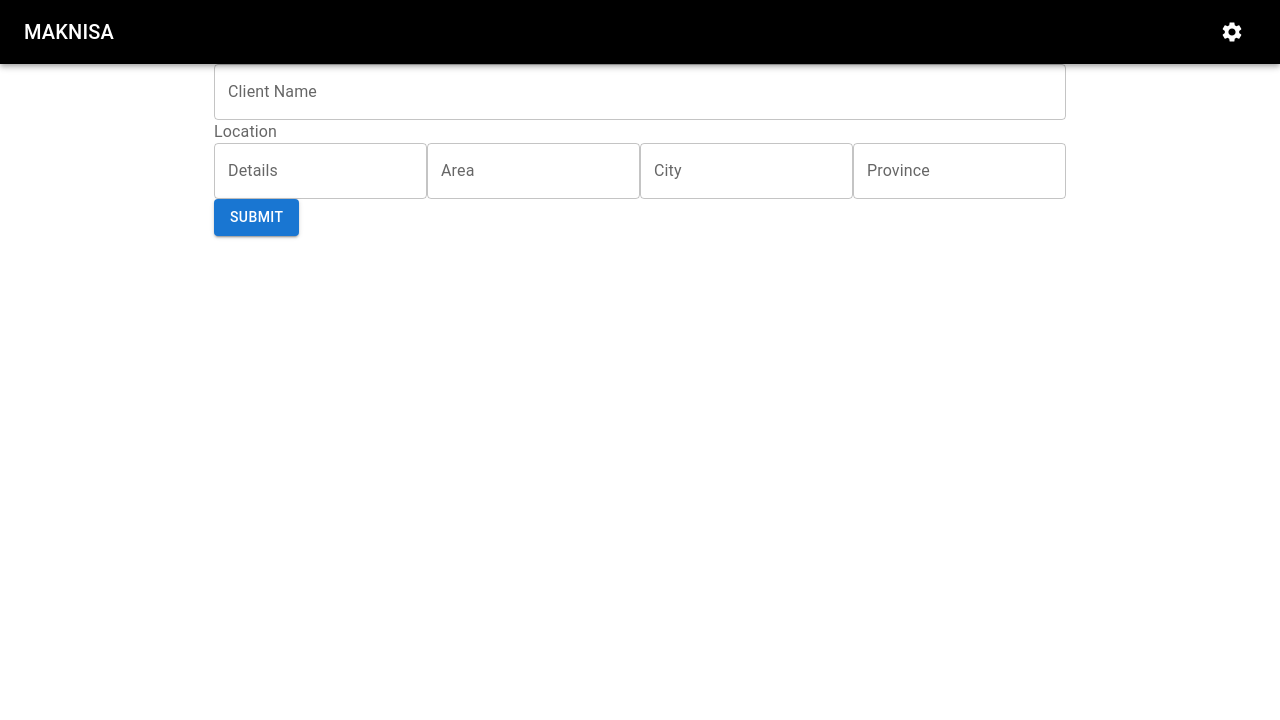
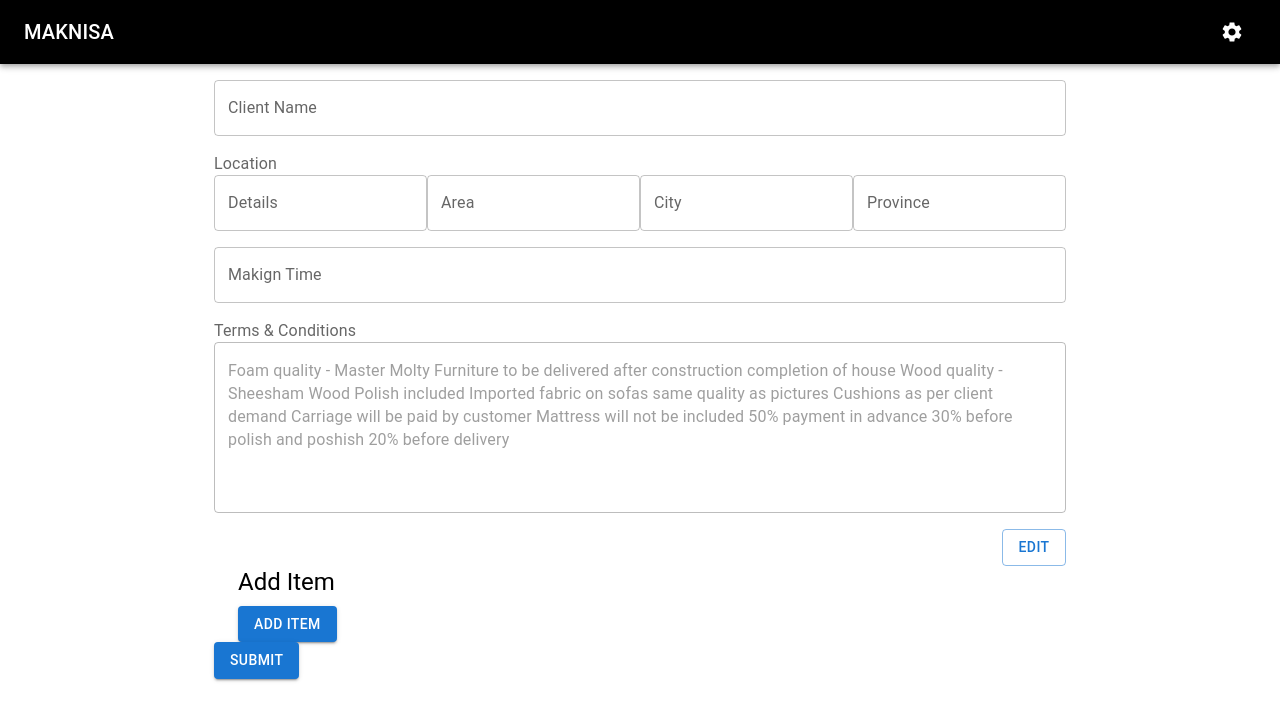
Before and after one commit to Shuja-Siddiqui/maknisa-invoicing-system, a React (Create React App) app: page / in a window 1280 px wide. Shown: the top 720 px of the page. Built offline with nearby package versions, Linux system fonts and the light colour scheme.

Commit message:
MIS-7 temp commit

```diff
--- /dev/null
+++ b/src/components/invoiceForm/AdditemForm.jsx
@@ -0,0 +1,123 @@
+import React, { useState } from "react";
+import {
+  TextField,
+  Button,
+  Container,
+  FormControl,
+  Typography,
+} from "@mui/material";
+
+export const AddItemForm = () => {
+  const [isFormVisible, setFormVisible] = useState(false);
+  const [itemData, setItemData] = useState({
+    description: "",
+    dimension: "",
+    rate: "",
+    quantity: "",
+    price: "",
+    avatar: null,
+  });
+
+  const handleToggleForm = () => {
+    setFormVisible(!isFormVisible);
+    setItemData({
+      description: "",
+      dimension: "",
+      rate: "",
+      quantity: "",
+      price: "",
+      avatar: null,
+    });
+  };
+
+  const handleInputChange = (field, value) => {
+    setItemData((prevData) => ({
+      ...prevData,
+      [field]: value,
+    }));
+  };
+
+  const handleAvatarChange = (e) => {
+    const file = e.target.files[0];
+    setItemData((prevData) => ({
+      ...prevData,
+      avatar: file,
+    }));
+  };
+
+  const handleAddItem = () => {
+    // Handle adding the item to your state or perform necessary actions
+    // ...
+
+    // Clear the form fields
+    setItemData({
+      description: "",
+      dimension: "",
+      rate: "",
+      quantity: "",
+      price: "",
+      avatar: null,
+    });
+  };
+
+  return (
+    <Container maxWidth="md">
+      <Typography variant="h5" gutterBottom>
+        Add Item
+      </Typography>
+      {isFormVisible && (
+        <form>
+          <FormControl fullWidth>
+            <TextField
+              label="Description"
+              fullWidth
+              value={itemData.description}
+              onChange={(e) => handleInputChange("description", e.target.value)}
+              sx={{ marginBottom: 2 }}
+            />
+            <TextField
+              label="Dimension"
+              fullWidth
+              value={itemData.dimension}
+              onChange={(e) => handleInputChange("dimension", e.target.value)}
+              sx={{ marginBottom: 2 }}
+            />
+            <TextField
+              label="Rate"
+              fullWidth
+              value={itemData.rate}
+              onChange={(e) => handleInputChange("rate", e.target.value)}
+              sx={{ marginBottom: 2 }}
+            />
+            <TextField
+              label="Quantity"
+              fullWidth
+              value={itemData.quantity}
+              onChange={(e) => handleInputChange("quantity", e.target.value)}
+              sx={{ marginBottom: 2 }}
+            />
+            <TextField
+              label="Price"
+              fullWidth
+              value={itemData.price}
+              onChange={(e) => handleInputChange("price", e.target.value)}
+              sx={{ marginBottom: 2 }}
+            />
+            <input
+              type="file"
+              accept="image/*"
+              onChange={handleAvatarChange}
+              sx={{ marginBottom: 2 }}
+            />
+            <Button variant="contained" color="primary" onClick={handleAddItem}>
+              Add Item
+            </Button>
+          </FormControl>
+        </form>
+      )}
+      <Button variant="contained" color="primary" onClick={handleToggleForm}>
+        {isFormVisible ? "Cancel" : "Add Item"}
+      </Button>
+    </Container>
+  );
+};
--- a/src/components/invoiceForm/InvoiceForm.jsx
+++ b/src/components/invoiceForm/InvoiceForm.jsx
@@ -7,7 +7,9 @@ import {
   MenuItem,
   Button,
   Container,
+  Box,
 } from "@mui/material";
+import { AddItemForm } from "./AdditemForm";
 
 const initialFormState = {
   client_name: "",
@@ -16,6 +18,7 @@ const initialFormState = {
     area: "",
     city: "",
     province: "",
+    making_time: "",
   },
   estimate_time: "",
   terms:
@@ -26,9 +29,12 @@ const initialFormState = {
 
 export const InvoiceForm = () => {
   const [formData, setFormData] = useState(initialFormState);
-  const [terms, setTerms] = useState(
-    "Foam quality - Master Molty Furniture to be delivered after construction completion of house Wood quality - Sheesham Wood Polish included Imported fabric on sofas same quality as pictures Cushions as per client demand Carriage will be paid by customer Mattress will not be included 50% payment in advance 30% before polish and poshish 20% before delivery"
-  );
+  const [items, setItems] = useState([]);
+  const [editableTerms, setEditableTerms] = useState(false);
+  const [isAddItemFormVisible, setAddItemFormVisible] = useState(false);
+  const handleToggleEdit = () => {
+    setEditableTerms(!editableTerms);
+  };
   const handleInputChange = (field, value) => {
     setFormData((prevData) => ({
       ...prevData,
@@ -46,6 +52,9 @@ export const InvoiceForm = () => {
     }));
   };
 
+  const handleAddItem = (itemData) => {
+    setItems([...items, itemData]);
+  };
   const handleSubmit = (e) => {
     e.preventDefault();
     console.log(formData);
@@ -55,6 +64,7 @@ export const InvoiceForm = () => {
     <Container maxWidth="md">
       <form onSubmit={handleSubmit}>
         <TextField
+          sx={{ mb: 2, mt: 2 }}
           label="Client Name"
           fullWidth
           value={formData.client_name}
@@ -63,7 +73,7 @@ export const InvoiceForm = () => {
 
         <InputLabel>Location</InputLabel>
 
-        <FormControl sx={{ display: "flex", flexDirection: "row" }}>
+        <FormControl sx={{ display: "flex", flexDirection: "row", mb: 2 }}>
           <TextField
             label="Details"
             value={formData.location.details}
@@ -86,7 +96,31 @@ export const InvoiceForm = () => {
           />
         </FormControl>
 
-        {/* ... Other fields ... */}
+        <TextField
+          sx={{ mb: 2 }}
+          label=" Makign Time"
+          fullWidth
+          value={formData.making_time}
+          onChange={(e) => handleInputChange("making-time", e.target.value)}
+        />
+        <InputLabel>Terms & Conditions</InputLabel>
+
+        <TextField
+          fullWidth
+          multiline
+          rows={6}
+          value={formData.terms}
+          onChange={(e) => handleInputChange("terms", e.target.value)}
+          disabled={!editableTerms}
+          sx={{ maxHeight: 200, overflowY: "auto", marginBottom: 2 }}
+        />
+        <Box sx={{ display: "flex", justifyContent: "flex-end" }}>
+          <Button variant="outlined" color="primary" onClick={handleToggleEdit}>
+            {editableTerms ? "Save" : "Edit"}
+          </Button>
+        </Box>
+
+        <Box>{<AddItemForm />}</Box>
 
         <Button type="submit" variant="contained" color="primary">
           Submit
```
